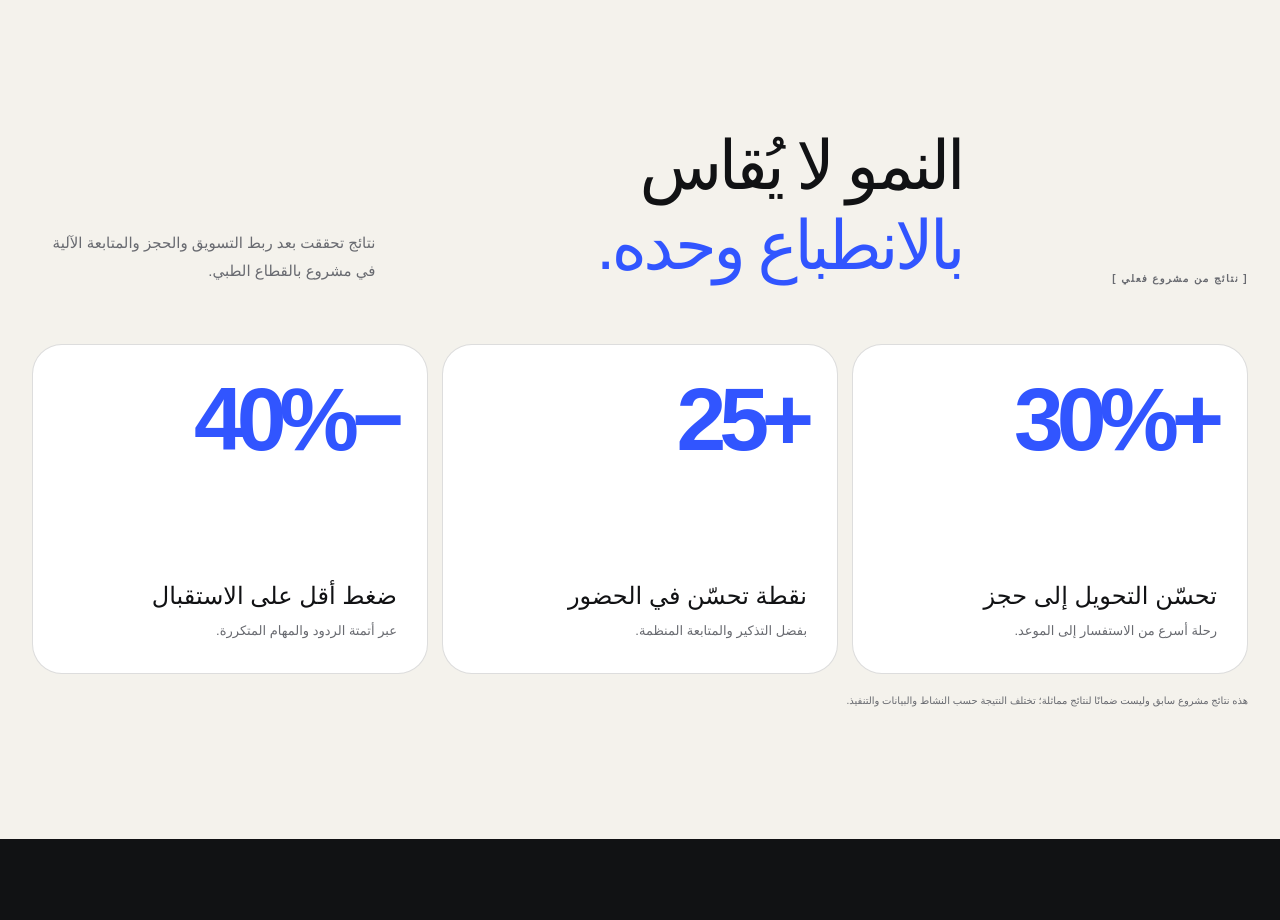
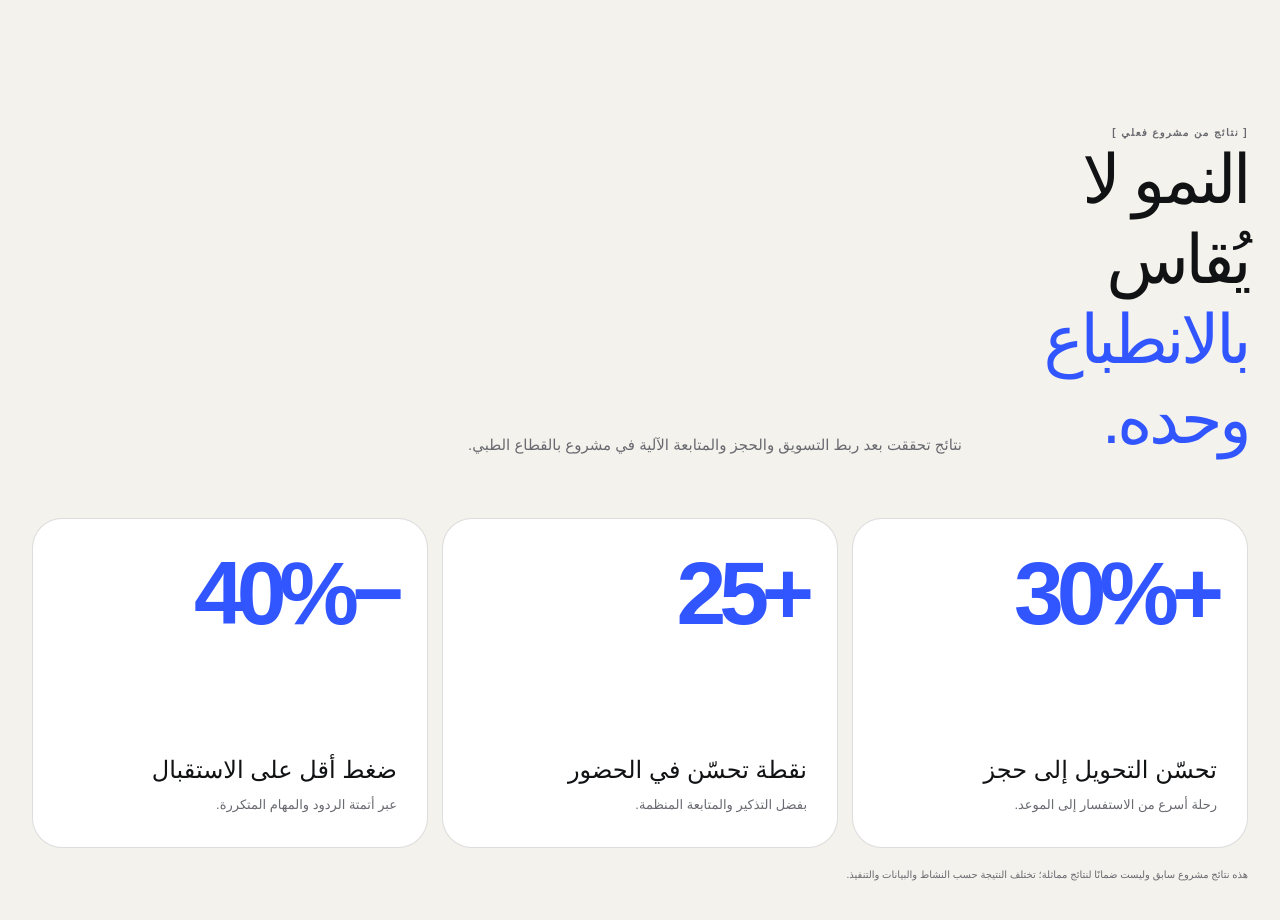
Before and after one commit to mohammedrashad2011-ui/Dewank-2026-website, a Next.js app: page / in a window 1280 px wide. Shown: the part 1720-2640 px from the top of the page. Built offline with nearby package versions, Linux system fonts and the light colour scheme; a web font is replaced by a local one.

Commit message:
refactor: group proof section heading

```diff
--- a/app/page.tsx
+++ b/app/page.tsx
@@ -85,8 +85,10 @@ export default function Home() {
 
       <section className="proof-section shell" aria-labelledby="proof-title">
         <div className="proof-copy">
-          <span className="section-label">[ نتائج من مشروع فعلي ]</span>
-          <h2 id="proof-title">النمو لا يُقاس<br/><em>بالانطباع وحده.</em></h2>
+          <div className="proof-heading">
+            <span className="section-label">[ نتائج من مشروع فعلي ]</span>
+            <h2 id="proof-title">النمو لا يُقاس<br/><em>بالانطباع وحده.</em></h2>
+          </div>
           <p>نتائج تحققت بعد ربط التسويق والحجز والمتابعة الآلية في مشروع بالقطاع الطبي.</p>
         </div>
         <div className="proof-grid">
```
